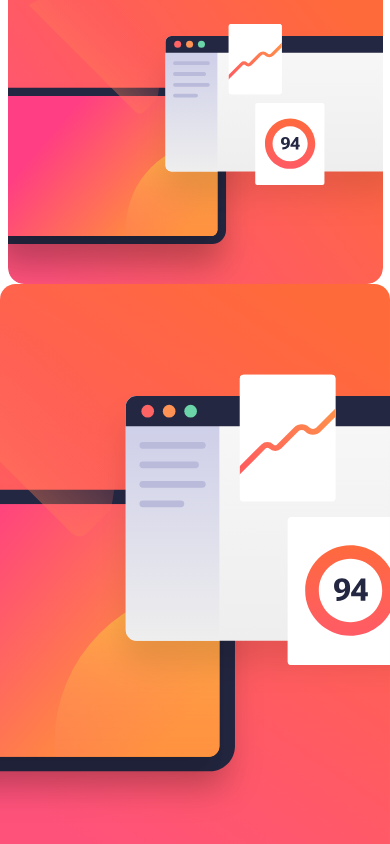
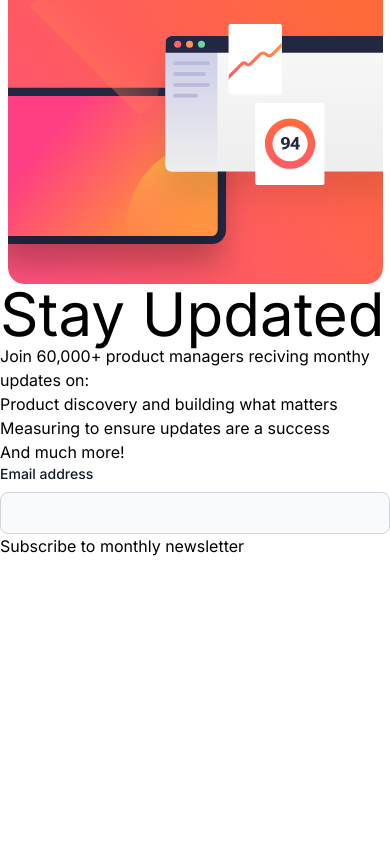
Before and after one commit to SIDNEYHOLMES/news-letter-signup, a Next.js app in the folder news-letter-fourm/: page / in a window 390 px wide. Shown: the top 844 px of the page. Built offline with nearby package versions, Linux system fonts and the light colour scheme.

Commit message:
centering desktop version card, mobile version dynamicly switching

```diff
--- a/news-letter-fourm/src/app/page.tsx
+++ b/news-letter-fourm/src/app/page.tsx
@@ -5,18 +5,20 @@ import Fourm from '@/components/Fourm'
 
 export default function Home() {
   return (
-    <main className="bg-white flex flex-col h-screen my-auto items-center md:flex md:flex-row-reverse md:justify-center">
+    <div className='md:h-screen md:flex md:items-center md:justify-center'>
+    <main className="bg-white flex flex-col h-screen my-auto items-center md:fixed md:flex md:flex-row-reverse md:justify-center md:h-5/6 md:p-8 md:rounded-lg">
         <Image
         className='md:hidden'
         priority
         src={signupMobile}
         alt='dtIcon'/>
         <Image
-          className='invisibile md:visible'
+          className='hidden md:block'
           priority
           src={signupDesktop}
           alt='dtIcon'/>
         <Fourm/>
     </main>
+          </div>
   )
 }
```
